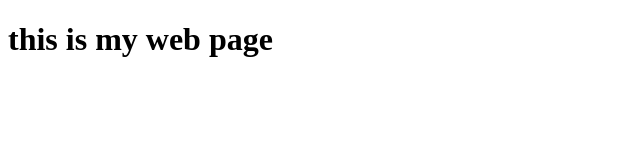
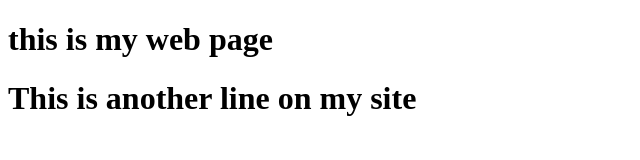
Before and after one commit to PraiseAddy2022/six25-repo, a plain HTML site: page index.html in a window 1280 px wide. Shown: the whole page, without its empty margins (0-640 px from the left). Drawn offline with Linux system fonts and the light colour scheme.

Commit message:
another change

```diff
--- a/index.html
+++ b/index.html
@@ -7,5 +7,6 @@
 </head>
 <body>
     <h1>this is my web page</h1>
+    <h1>This is another line on my site</h1>
 </body>
 </html>
```
